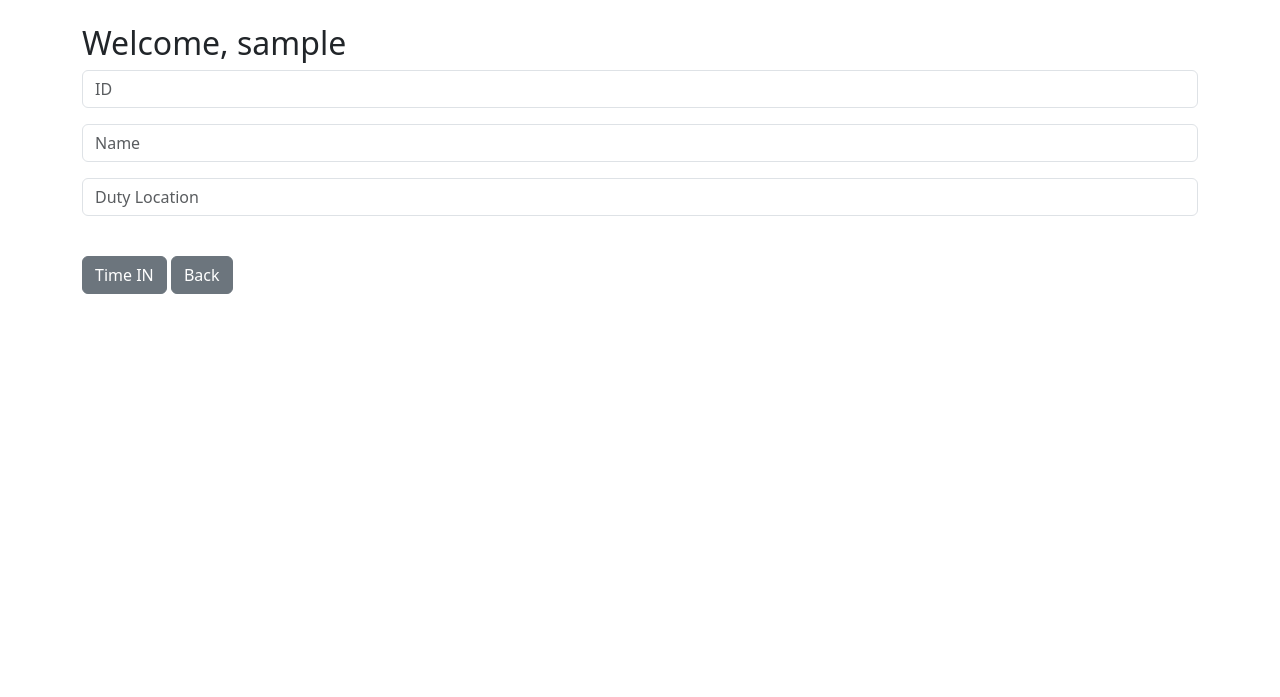
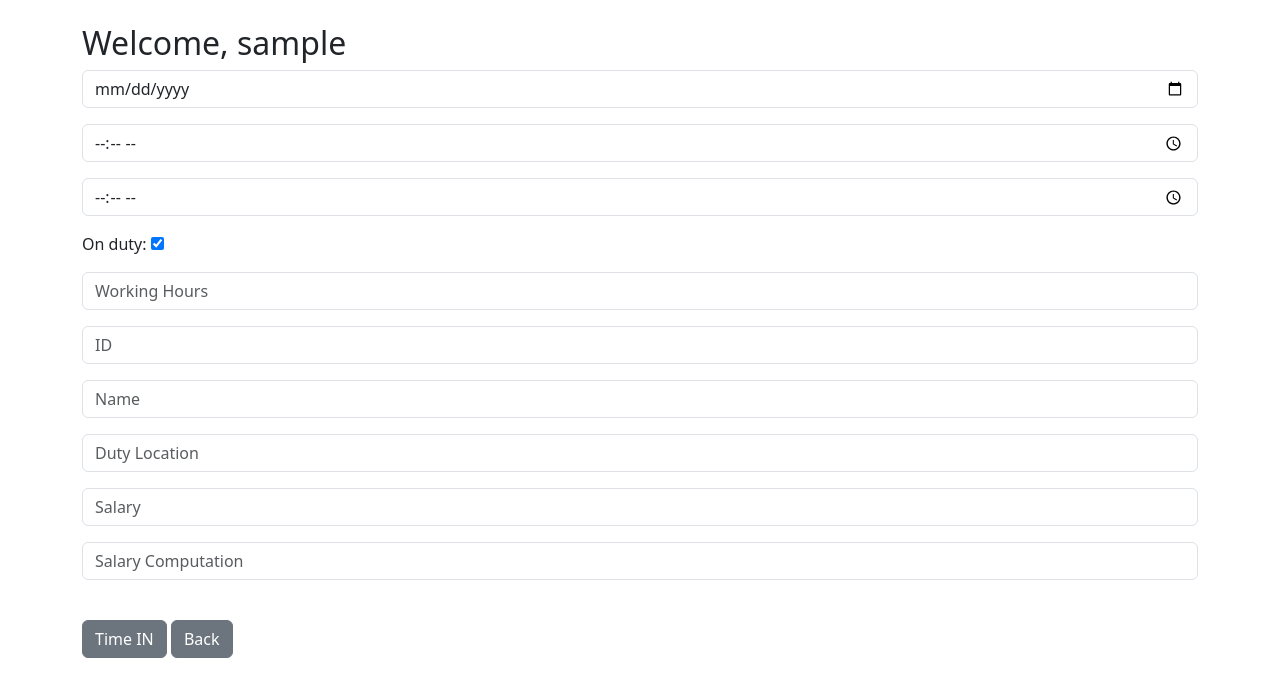
Before and after one commit to marcusguiban/AttPay, a Django app: a page that uses website/templates/base.html in a window 1280 px wide. Shown: the part 56-753 px from the top of the page. Run offline with Django 5.2, Linux system fonts and the light colour scheme; the visitor is signed in with stand-in values (Sample User, id 1); data that the repository does not hold is empty; some libraries are stand-ins or nearby versions.

Commit message:
additional edits

```diff
--- a/accounts/models.py
+++ b/accounts/models.py
@@ -14,6 +14,7 @@
     phone_number = models.CharField(max_length=20)
     location = models.CharField(max_length=20)
     occupation = models.CharField(max_length=20)
+    on_duty = models.BooleanField(default=False)
 
 
 class Employee(models.Model):
@@ -21,3 +22,4 @@
     phone_number = models.CharField(max_length=20)
     location = models.CharField(max_length=20)
     occupation = models.CharField(max_length=20)
+    on_duty = models.BooleanField(default=False)
--- a/accounts/templates/supervisor_list.html
+++ b/accounts/templates/supervisor_list.html
@@ -12,6 +12,7 @@
       <th scope="col">Phone Number</th>
       <th scope="col">Location</th>
       <th scope="col">Occupation</th>
+      <th scope="col">On Duty</th>
       <th scope="col">ID</th>
     </tr>
   </thead>
@@ -23,6 +24,7 @@
       <td>{{ supervisor.phone_number }}</td>
       <td>{{ supervisor.location }}</td>
       <td>{{ supervisor.occupation }}</td>
+      <td>{{ supervisor.on_duty }}</td>
       <td><a href="{% url 'supervisor_record' username=username pk=supervisor.user.id %}" class="btn btn-info">{{ supervisor.user.id }}</td>
     </tr>
     {% endfor %}
--- a/website/forms.py
+++ b/website/forms.py
@@ -6,20 +6,27 @@
     employeeID = forms.CharField(required=True, widget=forms.widgets.TextInput(attrs={"placeholder": "ID", "class": "form-control", "readonly": "readonly"}), label="")
     employee_Name = forms.CharField(required=True, widget=forms.widgets.TextInput(attrs={"placeholder": "Name", "class": "form-control", "readonly": "readonly"}), label="")
     duty_location = forms.CharField(required=True, widget=forms.widgets.TextInput(attrs={"placeholder": "Duty Location", "class": "form-control"}), label="")
+    date = forms.DateField(required=True, widget=forms.widgets.DateInput(attrs={"placeholder": "Date", "class": "form-control", "type": "date", "readonly": "readonly"}), label="")
+    time_in = forms.TimeField(required=True, widget=forms.widgets.TimeInput(attrs={"placeholder": "Time In", "class": "form-control", "type": "time", "readonly": "readonly"}), label="")
 
     class Meta:
         model = Attendance
-        exclude = ("user", "on_duty", "salary", "salary_computation", "working_hours")
+        exclude = ("user", "on_duty", "salary", "salary_computation", "working_hours","time_out")
 
 
 class AttendanceFormAdmin(forms.ModelForm):
     employeeID = forms.CharField(required=True, widget=forms.widgets.TextInput(attrs={"placeholder": "ID", "class": "form-control", }), label="")
     employee_Name = forms.CharField(required=True, widget=forms.widgets.TextInput(attrs={"placeholder": "Name", "class": "form-control", }), label="")
     duty_location = forms.CharField(required=True, widget=forms.widgets.TextInput(attrs={"placeholder": "Duty Location", "class": "form-control"}), label="")
-
+    salary = forms.DecimalField(required=True, widget=forms.widgets.TextInput(attrs={"placeholder": "Salary", "class": "form-control"}), label="")
+    salary_computation = forms.DecimalField(required=True, widget=forms.widgets.TextInput(attrs={"placeholder": "Salary Computation", "class": "form-control"}), label="")
+    working_hours = forms.CharField(required=True, widget=forms.widgets.TextInput(attrs={"placeholder": "Working Hours", "class": "form-control"}), label="")
+    date = forms.DateField(required=True, widget=forms.widgets.DateInput(attrs={"placeholder": "Date", "class": "form-control", "type": "date"}), label="")
+    time_in = forms.TimeField(required=True, widget=forms.widgets.TimeInput(attrs={"placeholder": "Time In", "class": "form-control", "type": "time"}), label="")
+    time_out = forms.TimeField(required=True, widget=forms.widgets.TimeInput(attrs={"placeholder": "Time Out", "class": "form-control", "type": "time"}), label="")
     class Meta:
         model = Attendance
-        exclude = ("user", "on_duty", "salary", "salary_computation", "working_hours")
+        exclude = ("user",)
 class TimeOutForm(forms.ModelForm):
     working_hours = forms.CharField(
         required=True,
@@ -37,22 +44,24 @@
         widget=forms.widgets.TextInput(attrs={ "class": "form-control", "readonly": "readonly"}),
         label="Salary Computation:"
     )
-
+    time_out = forms.TimeField(required=True, widget=forms.widgets.TimeInput(attrs={"placeholder": "Time Out", "class": "form-control", "type": "time", "readonly": "readonly"}), label="")
 
     class Meta:
         model = Attendance
-        exclude = ("user","first_name", "last_name","email","duty_location", "employeeID", "on_duty", "employee_Name")
+        exclude = ("user","first_name", "last_name","email","duty_location", "employeeID", "on_duty", "employee_Name", "date", "time_in")
 
 
 class EditAttendanceFormAdmin(forms.ModelForm):
+    employeeID = forms.CharField(required=True, widget=forms.widgets.TextInput(attrs={"placeholder": "ID", "class": "form-control"}), label="")
+    employee_Name = forms.CharField(required=True, widget=forms.widgets.TextInput(attrs={"placeholder": "Name", "class": "form-control"}), label="")
+    duty_location = forms.CharField(required=True, widget=forms.widgets.TextInput(attrs={"placeholder": "Duty Location", "class": "form-control"}), label="")
+    date = forms.DateField(required=True, widget=forms.widgets.DateInput(attrs={"placeholder": "Date", "class": "form-control", "type": "date"}), label="")
+    time_in = forms.TimeField(required=True, widget=forms.widgets.TimeInput(attrs={"placeholder": "Time In", "class": "form-control", "type": "time"}), label="")
+    time_out = forms.TimeField(required=True, widget=forms.widgets.TimeInput(attrs={"placeholder": "Time Out", "class": "form-control", "type": "time"}), label="")
+    working_hours = forms.CharField(required=True, widget=forms.widgets.TextInput(attrs={"placeholder": "Working Hours", "class": "form-control"}), label="")
+    salary = forms.DecimalField(required=True, widget=forms.widgets.NumberInput(attrs={"placeholder": "Salary", "class": "form-control"}), label="")
+    salary_computation = forms.DecimalField(required=True, widget=forms.widgets.NumberInput(attrs={"placeholder": "Salary Computation", "class": "form-control"}), label="")
+
     class Meta:
         model = Attendance
         fields = "__all__"
-        widgets = {
-            'employeeID': forms.TextInput(attrs={"placeholder": "ID", "class": "form-control"}),
-            'employee_Name': forms.TextInput(attrs={"placeholder": "Name", "class": "form-control"}),
-            'duty_location': forms.TextInput(attrs={"placeholder": "Duty Location", "class": "form-control"}),
-            'on_duty': forms.CheckboxInput(attrs={"class": "form-check-input"}),
-            'salary': forms.NumberInput(attrs={"placeholder": "Salary", "class": "form-control"}),
-            'salary_computation': forms.NumberInput(attrs={"placeholder": "Salary Computation", "class": "form-control"}),
-        }
--- a/website/models.py
+++ b/website/models.py
@@ -3,11 +3,11 @@
 
 
 class Attendance(models.Model):
-    date = models.DateField(auto_now_add=True)
-    time_in = models.TimeField(auto_now_add=True)
-    time_out = models.TimeField(auto_now=True)
+    date = models.DateField()
+    time_in = models.TimeField()
+    time_out = models.TimeField()
     on_duty = models.BooleanField(default=True)
-    working_hours = models.CharField(max_length=50, default="0 0")
+    working_hours = models.CharField(max_length=50, default="0 hours 0 minutes")
     employeeID = models.CharField(max_length=100, default="Unknown")
     employee_Name = models.CharField(max_length=100, default="Unknown")  # Manually define a default value
     duty_location = models.CharField(max_length=50)
--- a/website/templates/AdminEditAttendance.html
+++ b/website/templates/AdminEditAttendance.html
@@ -2,7 +2,7 @@
 {% block content %}
 
 <div class="col-md-6 offset-md-3">
-<h1>Time Out</h1>
+<h1>Attendance Record {{employee.user_id}}</h1>
 <p>Please refresh the page if the Computed salary is inaccurate</p>
 <br/>
 <form method="POST">
--- a/website/templates/attendanceRecord.html
+++ b/website/templates/attendanceRecord.html
@@ -13,7 +13,8 @@
 
             <p class="card-text">
             <strong>On Duty: </strong>{{ attendance_record.on_duty }}</p>
-
+            <p class="card-text">
+                <strong>Date: </strong>{{ attendance_record.date }}</p>
             <p class="card-text">
             <strong>Time In: </strong>{{ attendance_record.time_in }}</p>
 
--- a/website/urls.py
+++ b/website/urls.py
@@ -11,7 +11,7 @@
     path('attendance_record/<str:username>/<int:pk>', views.attendance_record, name='attendance_record'),
     path('delete_record/<str:username>/<int:pk>', views.delete_record, name='delete_record'),
     path('TimeOut/<str:username>/<int:pk>', views.time_Out, name='time_Out'),
-    path('Edit_attendance/<str:username>/<int:pk>', views.AdminUpdateAttendaceRecord, name='Edit_attendance'),
+    path('Edit_attendance/<str:username>/<int:pk>', views.AdminUpdateAttendanceRecord, name='Edit_attendance'),
     path('welcome/<str:username>/', views.welcome_view, name='welcome'),
     path('notfound/', views.notfound, name='notfound'),
 ]
--- a/website/views.py
+++ b/website/views.py
@@ -1,4 +1,4 @@
-from django.shortcuts import render, redirect
+from django.shortcuts import render, redirect, get_object_or_404
 from django.contrib.auth import authenticate, login, logout
 from django.contrib import messages
 from .forms import  AttendanceForm, TimeOutForm, EditAttendanceFormAdmin, AttendanceFormAdmin
@@ -88,6 +88,9 @@
             if form.is_valid():
                 attendance = form.save(commit=False)
                 attendance.user = request.user
+                attendance.date = datetime.now().date()  # Set date to current date
+                attendance.time_in = datetime.now().time()  # Set time_in to current time
+                attendance.time_out = datetime.now().time()  # Set time_in to current time
                 attendance.save()
                 messages.success(request, "Record Added")
                 return redirect('attendanceList', username=username)
@@ -95,6 +98,8 @@
             initial_data = {
                 'employeeID': request.user.id,
                 'employee_Name': f"{request.user.first_name} {request.user.last_name}",
+                'date': datetime.now().date(),  # Set initial date to current date
+                'time_in': datetime.now().time(),  # Set initial time_in to current time
             }
             form = AttendanceForm(initial=initial_data)
         return render(request, 'timeIn.html', {'form': form})
@@ -126,6 +131,9 @@
                 form.initial['salary_computation'] = computed_salary
             if working_hours is not None:
                 form.initial['working_hours'] = working_hours
+
+            # Set initial value for time_out to current time
+            form.initial['time_out'] = current_time
 
             if form.is_valid():
                 form.instance.on_duty = False
@@ -169,16 +177,19 @@
         messages.success(request, "You Must be logged in to delete this record")
         return redirect('attendanceList', username=username)
 # computations
-def AdminUpdateAttendaceRecord(request, pk, username):
+def AdminUpdateAttendanceRecord(request, pk, username):
     if request.user.is_authenticated and request.user.username == username:
         if request.user.is_superuser:
-            current_record = Attendance.objects.get(id=pk)
-            form = EditAttendanceFormAdmin(request.POST or None, instance=current_record)
+            current_record = get_object_or_404(Attendance, pk=pk)
             if request.method == "POST":
+                form = EditAttendanceFormAdmin(request.POST, instance=current_record)
                 if form.is_valid():
                     form.save()
                     messages.success(request, "Record has been updated successfully!")
-                    return redirect('attendanceList')
+                    return redirect('home')
+            else:
+                # Set initial values for time_in and time_out fields
+                form = EditAttendanceFormAdmin(instance=current_record, initial={'time_in': current_record.time_in, 'time_out': current_record.time_out})
             return render(request, 'AdminEditAttendance.html', {'form': form, 'username': username})
         else:
             messages.error(request, "You must be an admin to edit this.")
```
Also changed, not shown: accounts/forms.py (+36 -34 lines), accounts/templates/employee_list.html (+53 -0 lines), accounts/views.py (+5 -3 lines), accounts/migrations/0004_employee_on_duty_supervisor_on_duty.py (added), website/migrations/0004_alter_attendance_date_alter_attendance_time_in_and_more.py (added).
